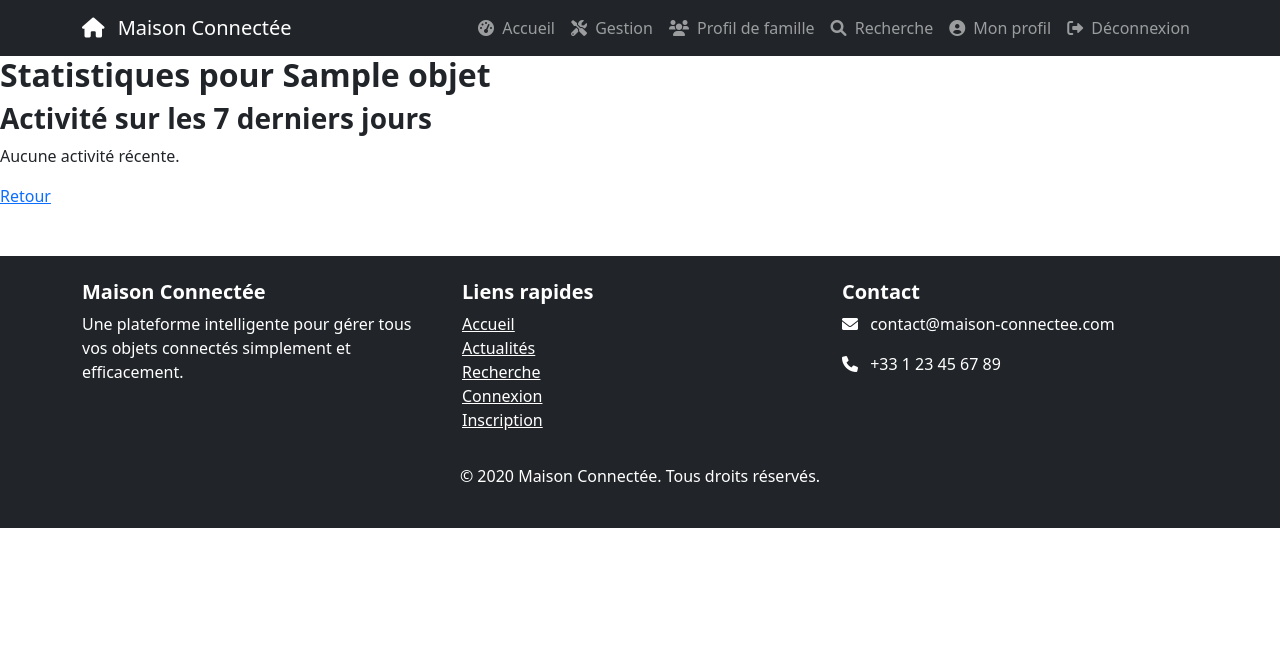
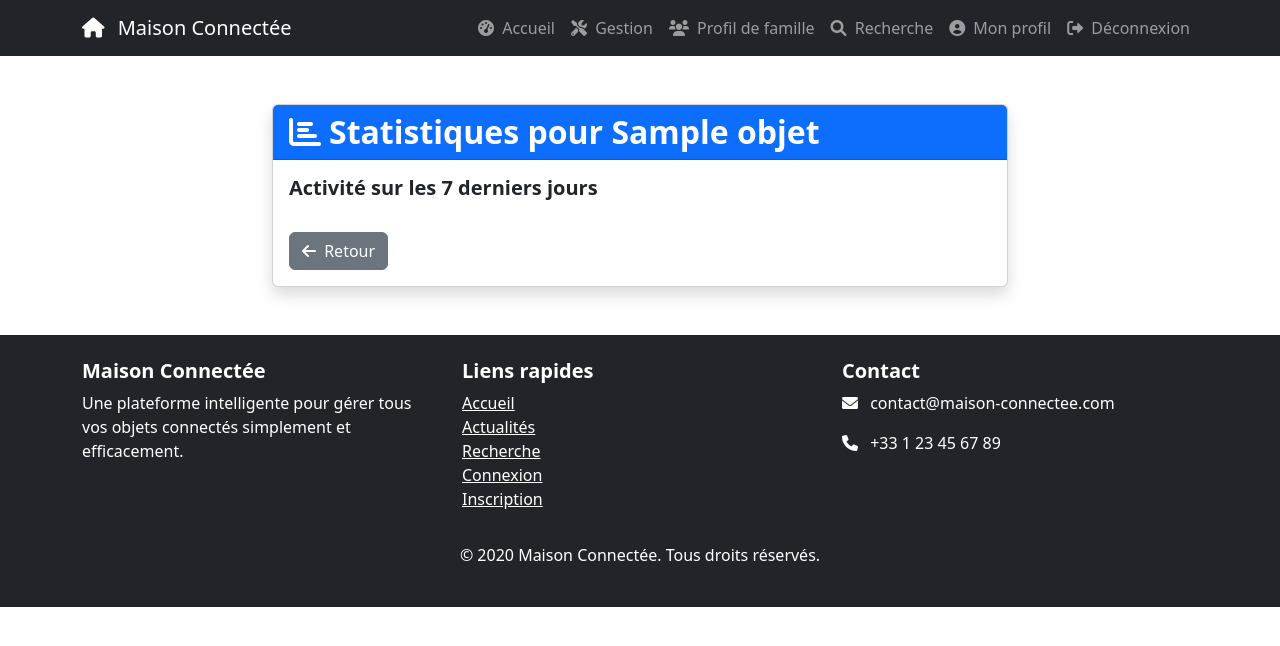
Before and after one commit to WeKup/SmartHome, a Python web app: template templates/gestion/stats.html in a window 1280 px wide. Shown: the top 646 px of the page. Run offline with Jinja, Linux system fonts and the light colour scheme; the template is opened without the code that fills it: most values are stand-ins (such as "Sample title", 1, 10 or a date in 2020).

Commit message:
Update stats.html

```diff
--- a/templates/gestion/stats.html
+++ b/templates/gestion/stats.html
@@ -1,14 +1,37 @@
 {% extends "LayoutCo.html" %}
+{% block title %}Statistiques - {{ objet.name }}{% endblock %}
+
 {% block content %}
-<h2>Statistiques pour {{ objet.name }}</h2>
+<div class="container mt-5">
+    <div class="row">
+        <div class="col-lg-8 mx-auto">
+            <div class="card shadow">
+                <div class="card-header bg-primary text-white">
+                    <h2 class="mb-0">
+                        <i class="fas fa-chart-bar me-2"></i>Statistiques pour {{ objet.name }}
+                    </h2>
+                </div>
+                <div class="card-body">
+                    <h5 class="mb-3">Activité sur les 7 derniers jours</h5>
 
-<h3>Activité sur les 7 derniers jours</h3>
+                    {% if total_time_active > 0 %}
+                        <p>
+                            <i class="fas fa-clock text-primary me-2"></i>
+                            Temps total actif :
+                            <span class="badge bg-success">{{ total_time_active | round(2) }} secondes</span>
+                        </p>
+                    {% else %}
+                        <div class="alert alert-info" role="alert">
+                            Aucune activité récente.
+                        </div>
+                    {% endif %}
 
-{% if total_time_active > 0 %}
-    <p>Temps total actif : {{ total_time_active | round(2) }} secondes</p>
-{% else %}
-    <p>Aucune activité récente.</p>
-{% endif %}
-
-<a href="{{ url_for('gestion.analyse') }}">Retour</a>
+                    <a href="{{ url_for('gestion.analyse') }}" class="btn btn-secondary mt-3">
+                        <i class="fas fa-arrow-left me-1"></i> Retour
+                    </a>
+                </div>
+            </div>
+        </div>
+    </div>
+</div>
 {% endblock %}
```
